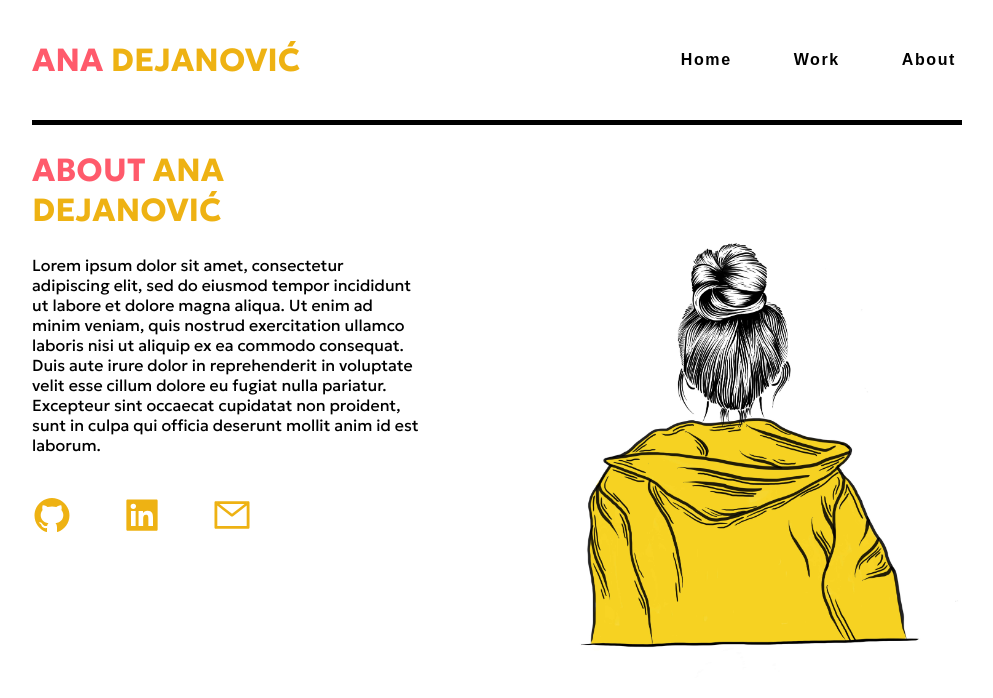
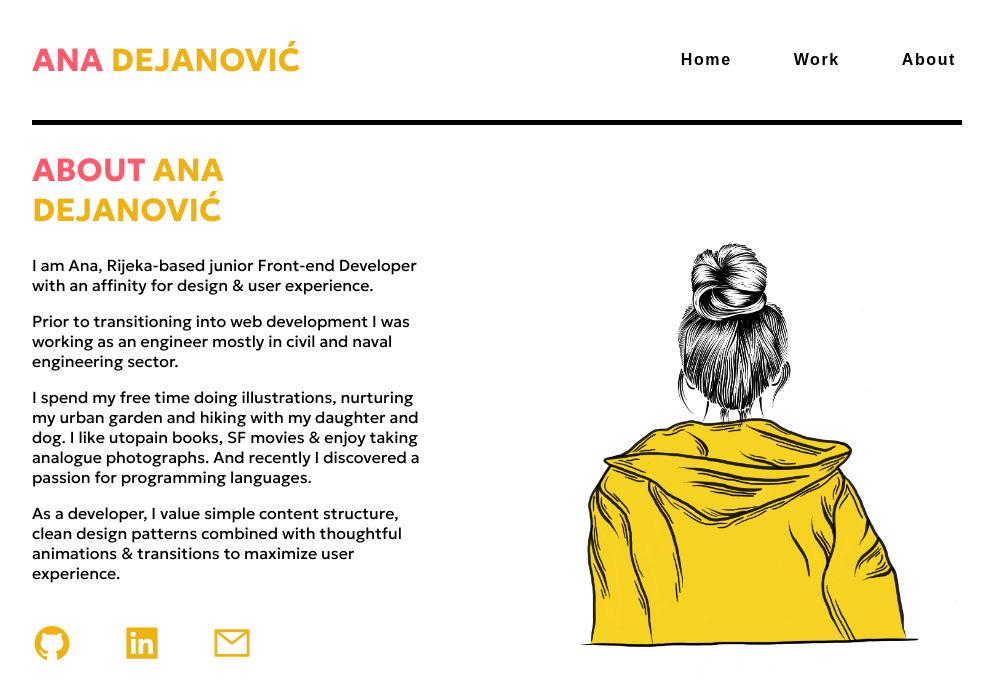
Before and after one commit to AnushkaRi/portofolio-website, a React (Vite) app: page /about in a window 1280 px wide. Shown: the top 698 px of the page, without its empty margins (143-1136 px from the left). Built offline with nearby package versions, Linux system fonts and the light colour scheme.

Commit message:
Added About text

```diff
--- a/src/pages/About/About.jsx
+++ b/src/pages/About/About.jsx
@@ -11,13 +11,25 @@ function About() {
           <span className={styles.clr_red}>ABOUT </span>ANA DEJANOVIĆ
         </div>
         <div className={styles.text}>
-          Lorem ipsum dolor sit amet, consectetur adipiscing elit, sed do
-          eiusmod tempor incididunt ut labore et dolore magna aliqua. Ut enim ad
-          minim veniam, quis nostrud exercitation ullamco laboris nisi ut
-          aliquip ex ea commodo consequat. Duis aute irure dolor in
-          reprehenderit in voluptate velit esse cillum dolore eu fugiat nulla
-          pariatur. Excepteur sint occaecat cupidatat non proident, sunt in
-          culpa qui officia deserunt mollit anim id est laborum.
+          <p>
+            I am Ana, Rijeka-based junior Front-end Developer with an affinity
+            for design & user experience.
+          </p>{" "}
+          <p>
+            Prior to transitioning into web development I was working as an
+            engineer mostly in civil and naval engineering sector.
+          </p>{" "}
+          <p>
+            I spend my free time doing illustrations, nurturing my urban garden
+            and hiking with my daughter and dog. I like utopain books, SF movies
+            & enjoy taking analogue photographs. And recently I discovered a
+            passion for programming languages.
+          </p>{" "}
+          <p>
+            As a developer, I value simple content structure, clean design
+            patterns combined with thoughtful animations & transitions to
+            maximize user experience.
+          </p>
         </div>
         <div className={styles.icons_container}>
           <div className={styles.icon}>
--- a/src/pages/Weather/Weather.jsx
+++ b/src/pages/Weather/Weather.jsx
@@ -1,6 +1,5 @@
 import PageTemplate from "../../components/Header/PageTemplate/PageTemplate";
 import WeatherDesktop from "../../assets/Weather/Weather_Desktop.png";
-import WeatherMobile from "../../assets/Weather/Weather_Mobile.png";
 
 function Weather() {
   return (
@@ -8,7 +7,6 @@ function Weather() {
       <PageTemplate
         title="WEATHER APP"
         imgUrl_1={WeatherDesktop}
-        imgUrl_2={WeatherMobile}
         text="Lorem ipsum dolor sit amet, consectetur adipiscing elit, sed do
       eiusmod tempor incididunt ut labore et dolore magna aliqua. Ut enim ad
       minim veniam, quis nostrud exercitation ullamco laboris nisi ut
```
Also changed, not shown: src/assets/Weather/Weather_Mobile.png.
